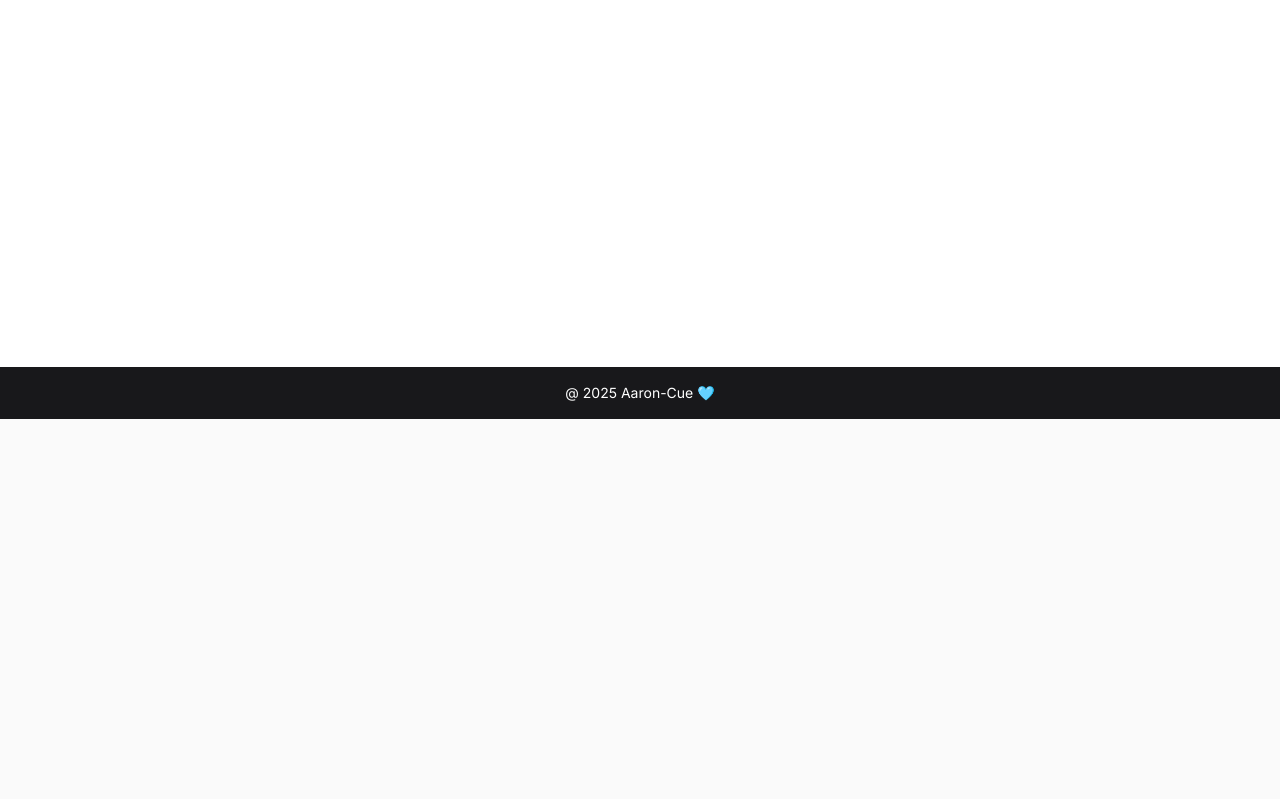
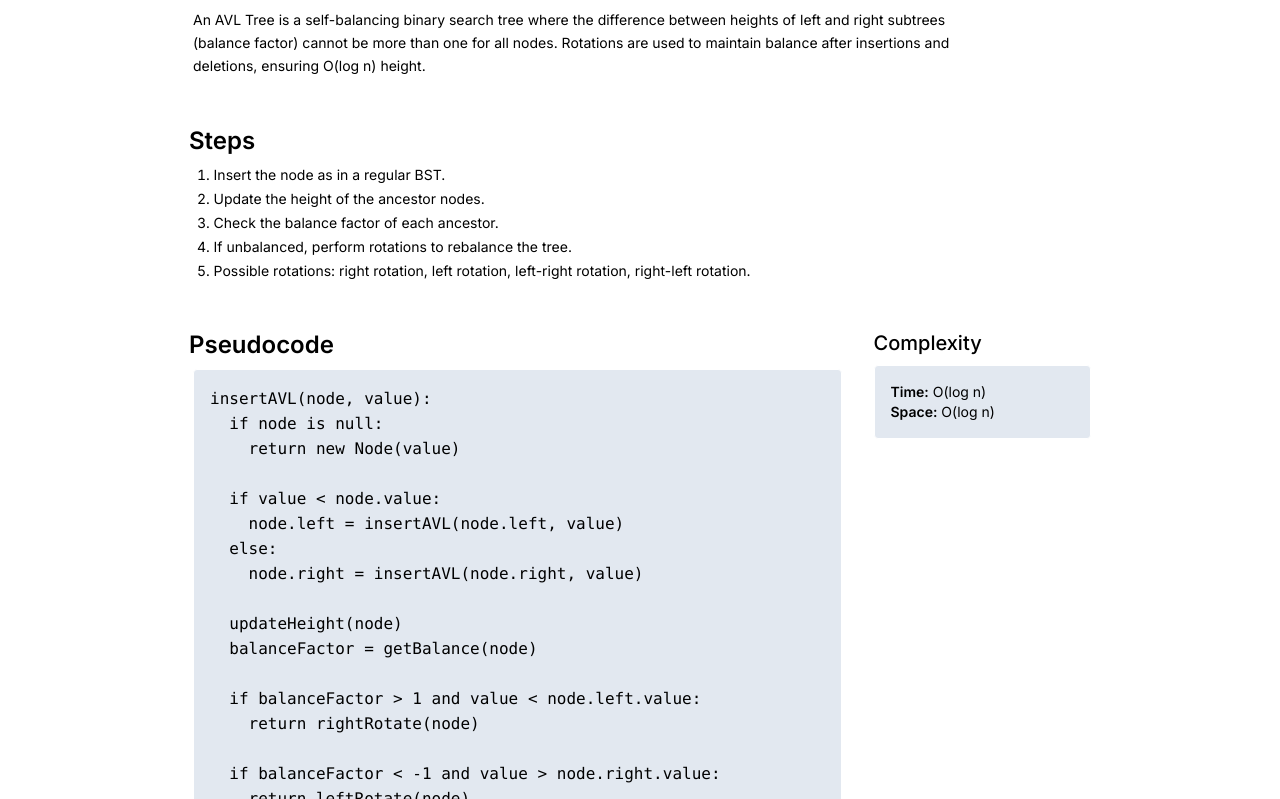
Before and after one commit to Aaron-Cue/algorithm-visualizer, a Next.js app: page /Avl in a window 1280 px wide. Shown: the part 381-1180 px from the top of the page. Before the commit the page ends 800 px from the top, so only its background shows below. Built offline with nearby package versions, Linux system fonts and the light colour scheme.

Commit message:
searching info

```diff
--- a/src/components/Algorithms/AlgorithmWrapperPage.tsx
+++ b/src/components/Algorithms/AlgorithmWrapperPage.tsx
@@ -16,7 +16,7 @@ export default function AlgorithmWrapperPage({
         {children}
       </section>
       <section>
-        <h2 className="text-[30px] text-slate-700 font-bold ml-20 mt-4 pt-4">
+        <h2 className="text-[30px] text-slate-700 font-bold ml-6 md:ml-20 mt-4 pt-4">
           About algorithm
         </h2>
         <div className='px-2'>{info}</div>
--- a/src/components/Algorithms/Info/Trees/Avl.tsx
+++ b/src/components/Algorithms/Info/Trees/Avl.tsx
@@ -1,3 +1,46 @@
+import InfoWrapper from '../InfoWrapper'
+
 export default function Avl() {
-  return <div>Avl info</div>
+  const pseudocode = `insertAVL(node, value):
+  if node is null:
+    return new Node(value)
+
+  if value < node.value:
+    node.left = insertAVL(node.left, value)
+  else:
+    node.right = insertAVL(node.right, value)
+
+  updateHeight(node)
+  balanceFactor = getBalance(node)
+
+  if balanceFactor > 1 and value < node.left.value:
+    return rightRotate(node)
+
+  if balanceFactor < -1 and value > node.right.value:
+    return leftRotate(node)
+
+  if balanceFactor > 1 and value > node.left.value:
+    node.left = leftRotate(node.left)
+    return rightRotate(node)
+
+  if balanceFactor < -1 and value < node.right.value:
+    node.right = rightRotate(node.right)
+    return leftRotate(node)
+
+  return node`
+
+  return (
+    <InfoWrapper
+      description="An AVL Tree is a self-balancing binary search tree where the difference between heights of left and right subtrees (balance factor) cannot be more than one for all nodes. Rotations are used to maintain balance after insertions and deletions, ensuring O(log n) height."
+      steps={[
+        'Insert the node as in a regular BST.',
+        'Update the height of the ancestor nodes.',
+        'Check the balance factor of each ancestor.',
+        'If unbalanced, perform rotations to rebalance the tree.',
+        'Possible rotations: right rotation, left rotation, left-right rotation, right-left rotation.'
+      ]}
+      pseudocode={pseudocode}
+      complexity={['O(log n)', 'O(log n)']}
+    />
+  )
 }
--- a/src/components/Algorithms/Info/Trees/Bst.tsx
+++ b/src/components/Algorithms/Info/Trees/Bst.tsx
@@ -1,3 +1,30 @@
+import InfoWrapper from '../InfoWrapper'
+
 export default function Bst() {
-  return <div>Bst info</div>
+  const pseudocode = `insertBST(node, value):
+  if node is null:
+    return new Node(value)
+  if value < node.value:
+    node.left = insertBST(node.left, value)
+  else:
+    node.right = insertBST(node.right, value)
+  return node`
+
+  return (
+    <InfoWrapper
+      description="A Binary Search Tree (BST) is a node-based binary tree data structure where each node has a comparable key (and associated value) and satisfies the property that the key in any node is greater than all keys in the node's left subtree and less than those in its right subtree. BSTs allow efficient searching, insertion, and deletion operations."
+      steps={[
+        'Start at the root node.',
+        'Compare the value to be inserted with the current node’s value.',
+        'If the value is less, move to the left child; if greater, move to the right child.',
+        'Repeat this process until reaching a null position.',
+        'Insert the new node at the null position.'
+      ]}
+      pseudocode={pseudocode}
+      complexity={[
+        'O(h) - average case (h = tree height)',
+        'O(n) - worst case (unbalanced tree)'
+      ]}
+    />
+  )
 }
--- a/src/components/Algorithms/Info/Trees/Trie.tsx
+++ b/src/components/Algorithms/Info/Trees/Trie.tsx
@@ -1,3 +1,26 @@
+import InfoWrapper from '../InfoWrapper'
+
 export default function Trie() {
-  return <div>Trie info</div>
+  const pseudocode = `insertTrie(root, word):
+  node = root
+  for char in word:
+    if char not in node.children:
+      node.children[char] = new TrieNode()
+    node = node.children[char]
+  node.isEndOfWord = true`
+
+  return (
+    <InfoWrapper
+      description="A Trie, or prefix tree, is a tree-like data structure used to efficiently store and retrieve keys in a dataset of strings. Each node represents a character of a key. Searching, insertion, and prefix matching can be done in O(m) time, where m is the length of the key."
+      steps={[
+        'Start from the root node.',
+        'For each character in the word:',
+        '  - If the character node does not exist, create it.',
+        '  - Move to the child node corresponding to the character.',
+        'Mark the last node as the end of the word.'
+      ]}
+      pseudocode={pseudocode}
+      complexity={['O(m), m = length of the word', 'O(m)']}
+    />
+  )
 }
```
